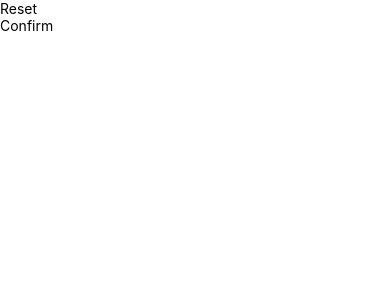
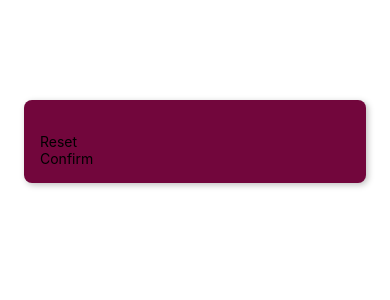
Before and after one commit to GustavoRRSilva/Guess-Number-ReactNative, a React Native app: screen / in a window 390 px wide. Shown: the top 300 px of the page. Built offline with nearby package versions, Linux system fonts and the light colour scheme.

Commit message:
feat:styling input container for android and  ios

```diff
--- a/screens/StartGame.js
+++ b/screens/StartGame.js
@@ -1,13 +1,31 @@
-import { TextInput, View } from "react-native";
+import { StyleSheet, TextInput, View } from "react-native";
 import PrimaryButton from "../components/PrimaryButton";
 
 function StartGame() {
   return (
-    <View>
-      <PrimaryButton>Reset</PrimaryButton>
-      <PrimaryButton>Confirm</PrimaryButton>
+    <View style={styles.bg}>
+      <View style={styles.inputContainer}>
+        <TextInput />
+        <PrimaryButton>Reset</PrimaryButton>
+        <PrimaryButton>Confirm</PrimaryButton>
+      </View>
     </View>
   );
 }
 
+const styles = StyleSheet.create({
+  bg: { backgroundColor: "#fff", flex: 1 },
+  inputContainer: {
+    marginTop: 100,
+    marginHorizontal: 24,
+    padding: 16,
+    backgroundColor: "#72063c",
+    borderRadius: 8,
+    elevation: 4,
+    shadowColor: "black",
+    shadowOpacity: 0.25,
+    shadowOffset: { width: 2, height: 2 },
+    shadowRadius: 6,
+  },
+});
 export default StartGame;
```
